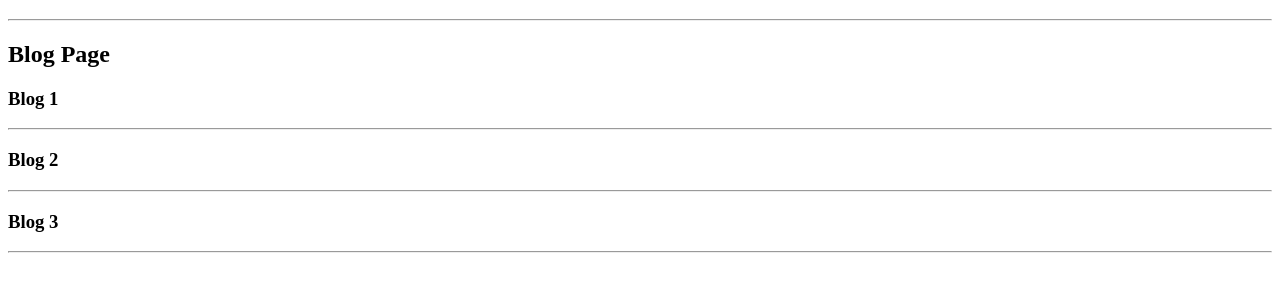
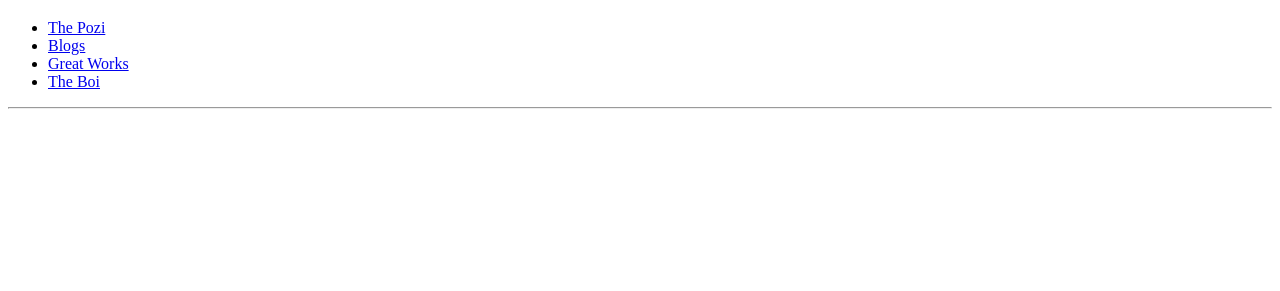
Before and after one commit to therealthori/DIGA3008A, a plain HTML site: page Blog Page/blog.html in a window 1280 px wide. Shown: the part 61-352 px from the top of the page. Drawn offline with Linux system fonts and the light colour scheme.

Commit message:
Another One

```diff
--- a/Blog Page/blog.html
+++ b/Blog Page/blog.html
@@ -3,33 +3,23 @@
 <head>
     <meta charset="UTF-8">
     <meta name="viewport" content="width=device-width, initial-scale=1.0">
-    <title>Blogs</title>
+    <title>SiteThori</title>
 </head>
-    <body>
+<body>
         <!--Navigation Tab-->
         <h1>ThoriStory</h1>
 
-        <hr/>
+            <ul>
+                <li><a href="index.html">The Pozi</a></li>
+                <li><a href="Blog Page/blog.html">Blogs</a></li>
+                <li><a href="Portfolio Page/portfolio.html">Great Works</a></li>
+                <li><a href="About Page/about.html">The Boi</a></li>
+            </ul>
+
+            <hr/>
         <!--End of Navigation Tab-->
 
-        <h2>Blog Page</h2>
 
-        <h3>Blog 1</h3>
 
-        <p></p>
-
-        <hr/>
-
-        <h3>Blog 2</h3>
-
-        <p></p>
-
-        <hr/>
-
-        <h3>Blog 3</h3>
-
-        <p></p>
-
-        <hr/>
     </body>
 </html>
```
Also changed, not shown: Portfolio Page/portfolio.html (added, +25 -0 lines), Portfolio/portfolio.html (deleted, +0 -17 lines), index.html (+1 -1 lines).
